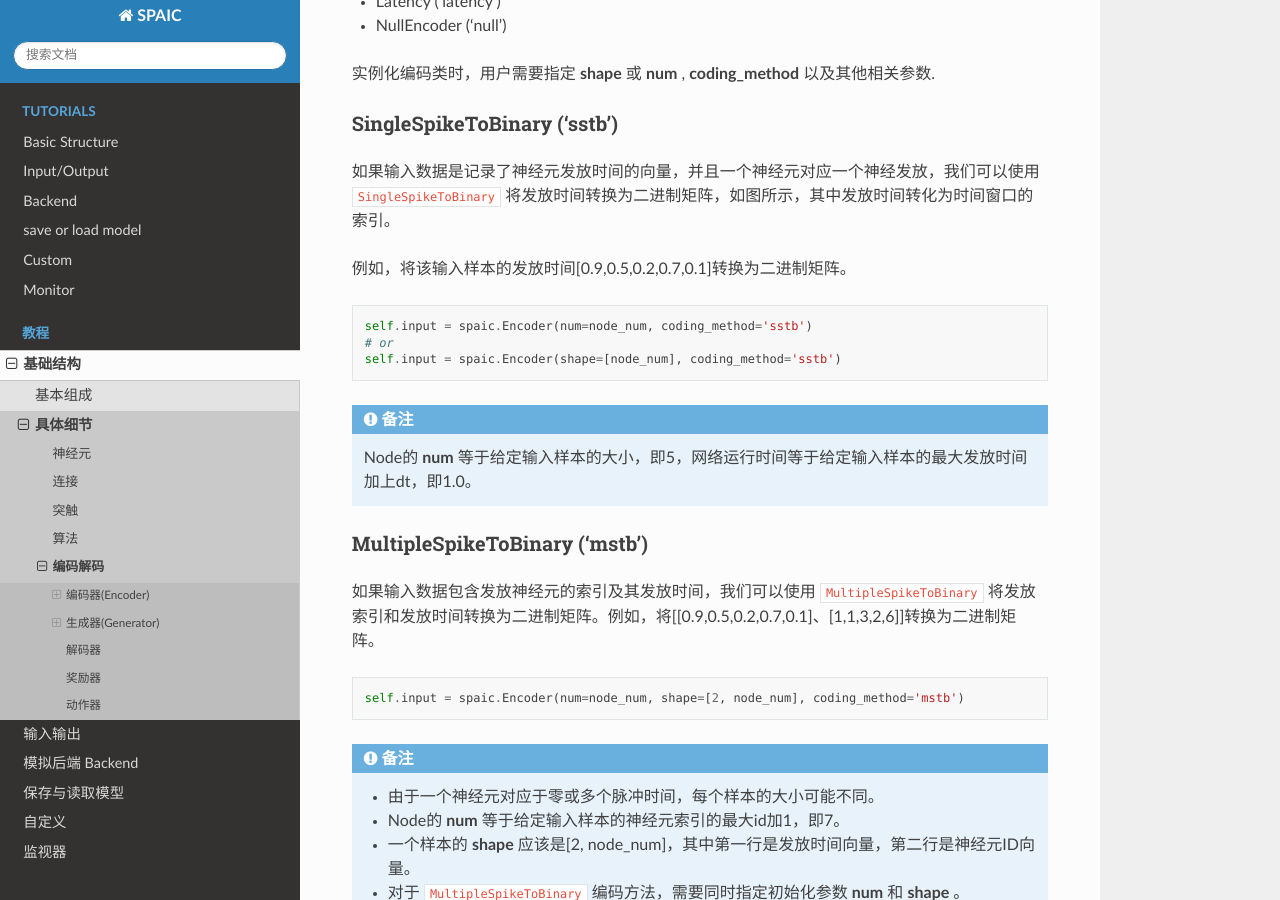
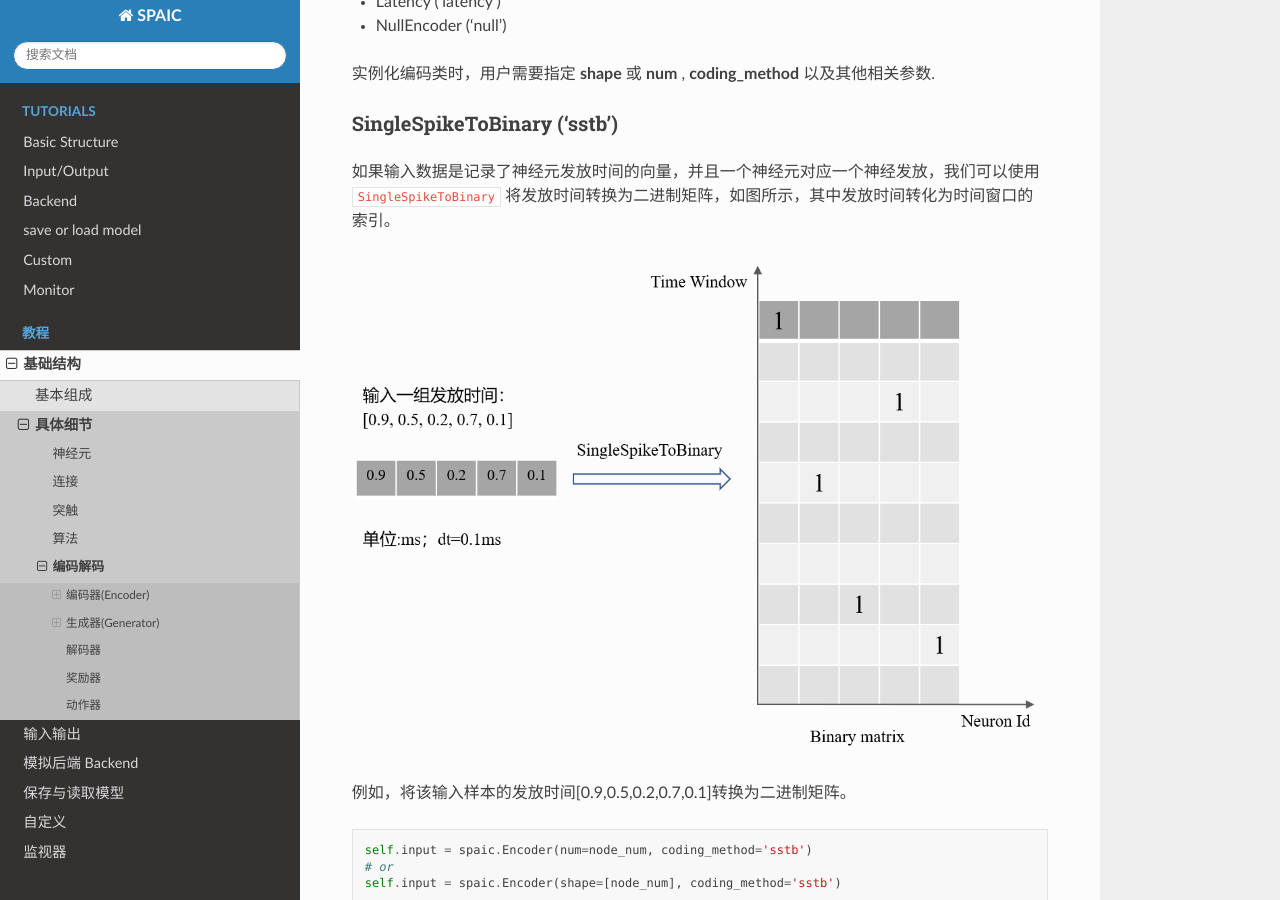
Before and after one commit to zju-bmi-lab/SPAIC, a Sphinx documentation site: the page built from docs/source/basic_structure/5_encode_decode.rst, in a window 1280 px wide and 900 px high, scrolled down 526 px. Built offline with Sphinx 7.4.7 and the Read the Docs theme 2.0.0, drawn with Linux system fonts in a browser that asks for light colours; formulas are drawn with MathJax 3; pages that are not in the unit, such as notebooks, are missing from menus.

Commit message:
Add image of SSTB encoder

```diff
--- a/docs/source/basic_structure/5_encode_decode.rst
+++ b/docs/source/basic_structure/5_encode_decode.rst
@@ -22,6 +22,8 @@ SingleSpikeToBinary ('sstb')
 ^^^^^^^^^^^^^^^^^^^^^^^^^^^^^^^^^^^^^^^^^^
 如果输入数据是记录了神经元发放时间的向量，并且一个神经元对应一个神经发放，我们可以使用 :code:`SingleSpikeToBinary` 将发放时间转换为二进制矩阵，\
 如图所示，其中发放时间转化为时间窗口的索引。
+
+.. image:: ../_static/sstb.png
 
 例如，将该输入样本的发放时间[0.9,0.5,0.2,0.7,0.1]转换为二进制矩阵。
 
```
Also changed, not shown: docs/source/_static/sstb.png (added).
